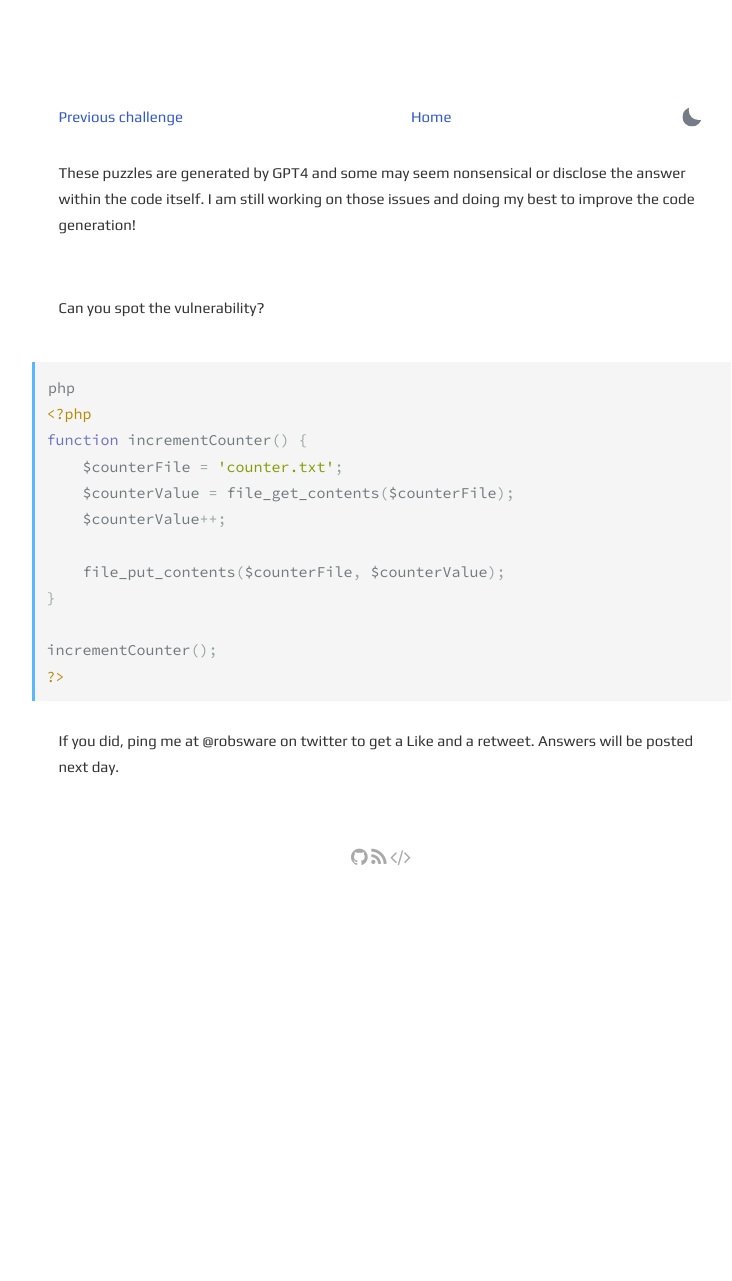
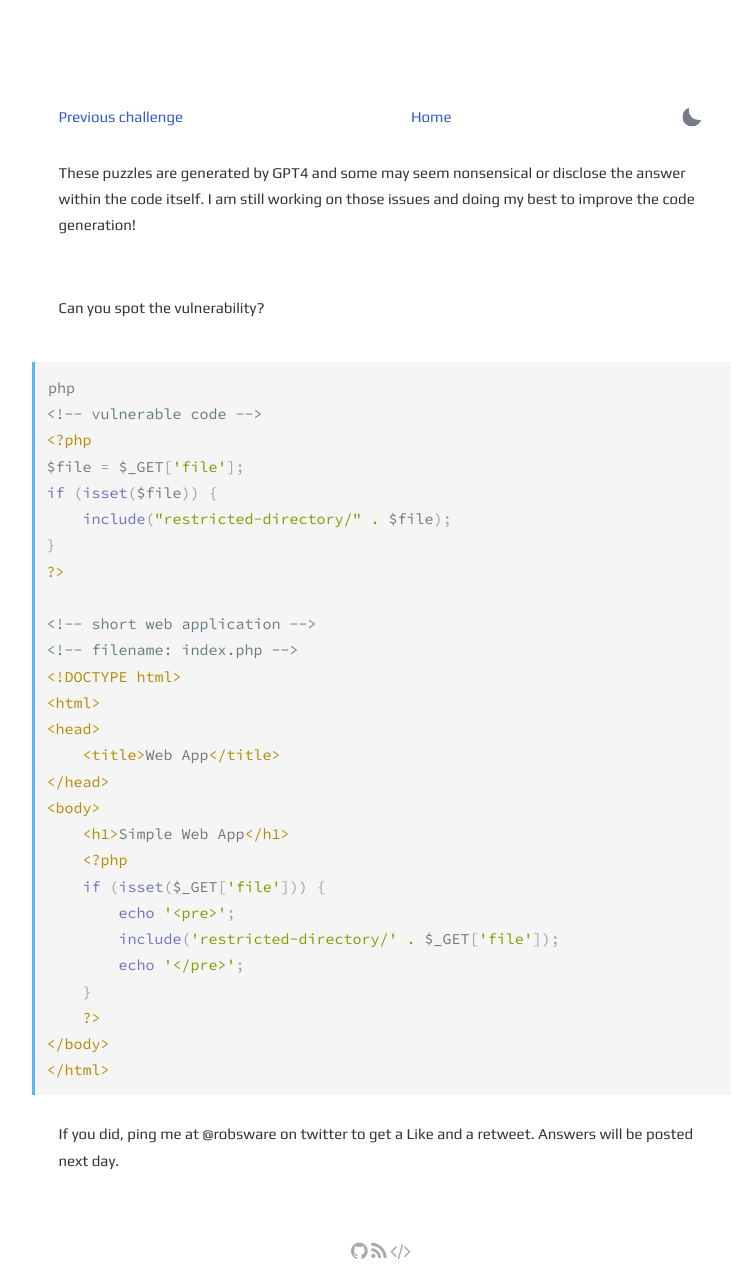
Before and after one commit to robsware/robsware.github.io, a Jekyll site: the page built from challenges/dailyappsec.html, in a window 1280 px wide. Shown: the whole page, without its empty margins (259-991 px from the left). Built offline with Jekyll 4.4.1, drawn with Linux system fonts in a browser that asks for light colours; before the commit the page ends 900 px from its top, so only the background shows below that.

Commit message:
Automated daily appsec challenge

```diff
--- a/challenges/dailyappsec.html
+++ b/challenges/dailyappsec.html
@@ -4,7 +4,7 @@ layout: page
 
 <section class="post">
     <div class="flex-row-between">
-    <a href="{{ site.url }}{{ site.baseurl }}/challenges/2023-04-28"> Previous challenge</a>
+    <a href="{{ site.url }}{{ site.baseurl }}/challenges/2023-05-04"> Previous challenge</a>
           <a href="{{ site.url }}{{ site.baseurl }}/"> Home</a>
       <button title="Change theme" id="theme-toggle" onclick="modeSwitcher()">
         <div></div>
@@ -18,17 +18,32 @@ layout: page
 {% endhighlight %}
 {% highlight php %}
 php
+<!-- vulnerable code -->
 <?php
-function incrementCounter() {
-    $counterFile = 'counter.txt';
-    $counterValue = file_get_contents($counterFile);
-    $counterValue++;
+$file = $_GET['file'];
+if (isset($file)) {
+    include("restricted-directory/" . $file);
+}
+?>
 
-    file_put_contents($counterFile, $counterValue);
-}
-
-incrementCounter();
-?>
+<!-- short web application -->
+<!-- filename: index.php -->
+<!DOCTYPE html>
+<html>
+<head>
+    <title>Web App</title>
+</head>
+<body>
+    <h1>Simple Web App</h1>
+    <?php
+    if (isset($_GET['file'])) {
+        echo '<pre>';
+        include('restricted-directory/' . $_GET['file']);
+        echo '</pre>';
+    }
+    ?>
+</body>
+</html>
 
 {% endhighlight %}
 <br>If you did, ping me at @robsware on twitter to get a Like and a retweet. Answers will be posted next day.
```
Also changed, not shown: challenges/2023-05-04.html (added, +63 -0 lines).
